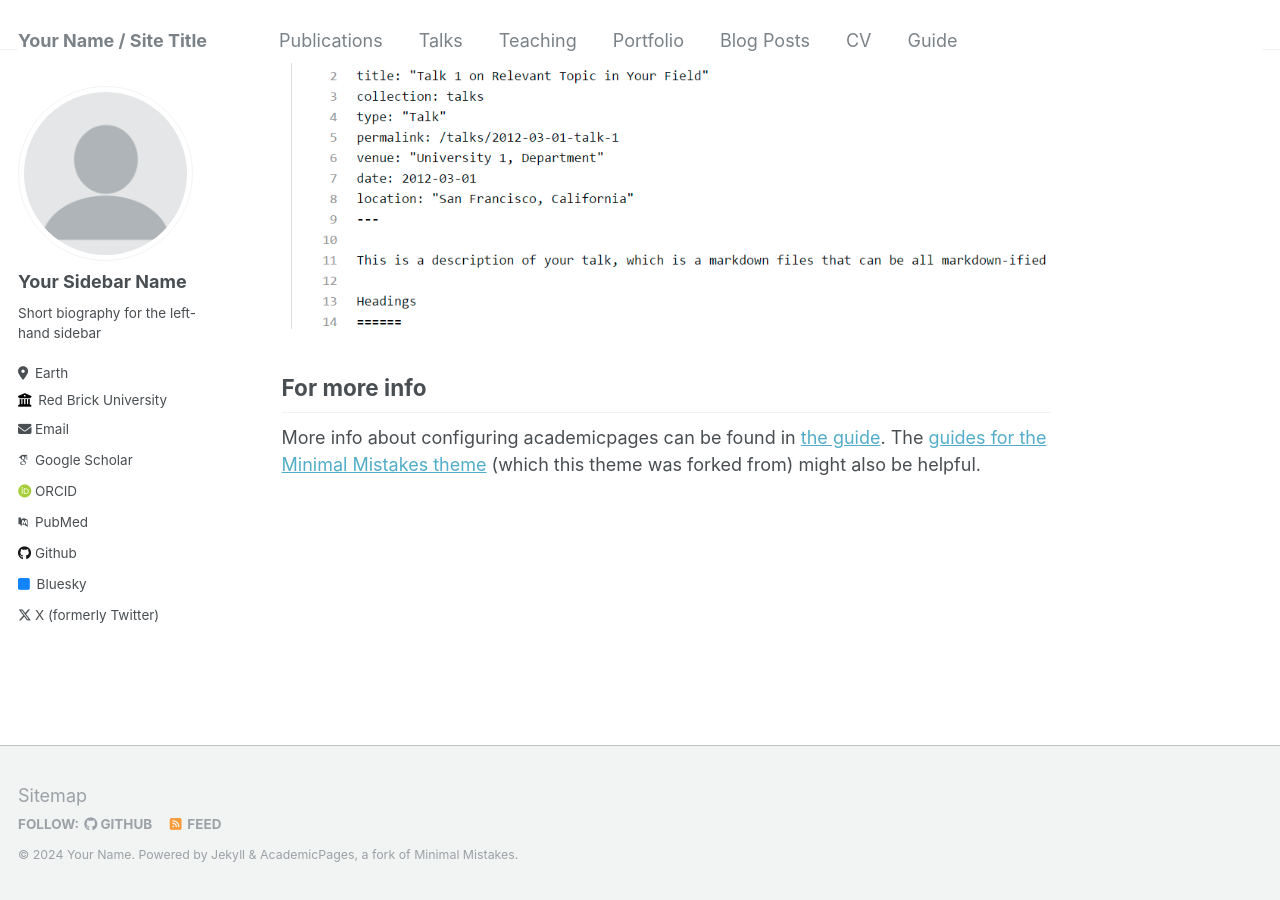
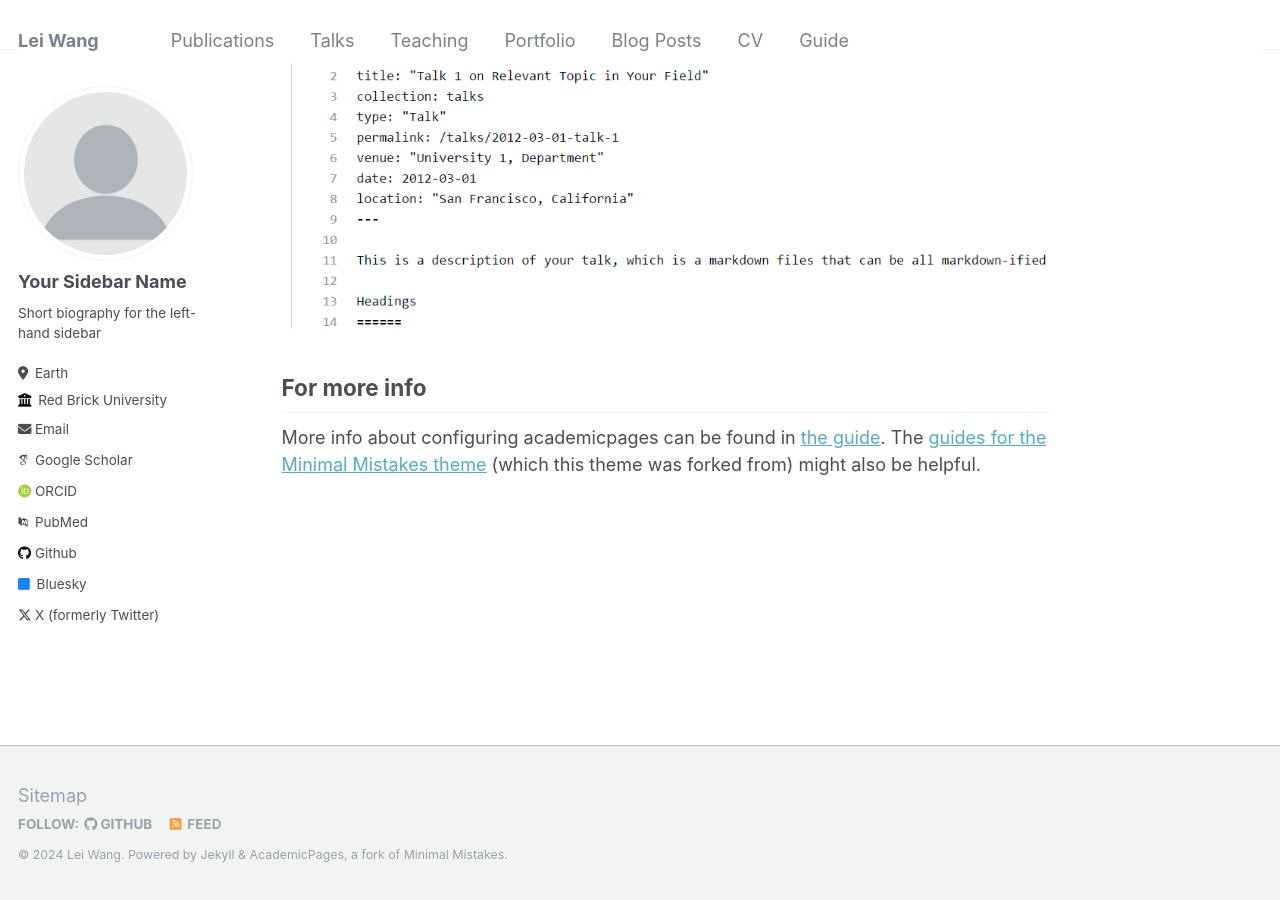
Before and after one commit to Wanglei123SJTU/Wanglei123SJTU.github.io, a Jekyll site: the page built from _pages/about.md, in a window 1280 px wide and 900 px high, scrolled down 2640 px. Built offline with Jekyll 4.4.1, drawn with Linux system fonts in a browser that asks for light colours; some web fonts are replaced.

Commit message:
Update _config.yml

```diff
--- a/_config.yml
+++ b/_config.yml
@@ -8,9 +8,9 @@
 
 # Basic Site Settings
 locale                   : "en-US"
-title                    : "Your Name / Site Title"
+title                    : "Lei Wang"
 title_separator          : "-"
-name                     : &name "Your Name"
+name                     : &name "Lei Wang"
 description              : &description "personal description"
 url                      : https://academicpages.github.io # the base hostname & protocol for your site e.g. "https://mmistakes.github.io"
 baseurl                  : "" # the subpath of your site, e.g. "/blog"
```
